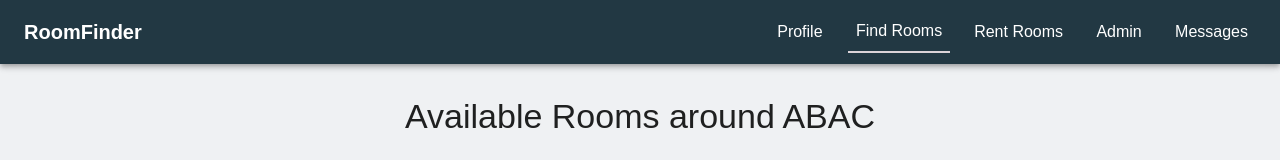
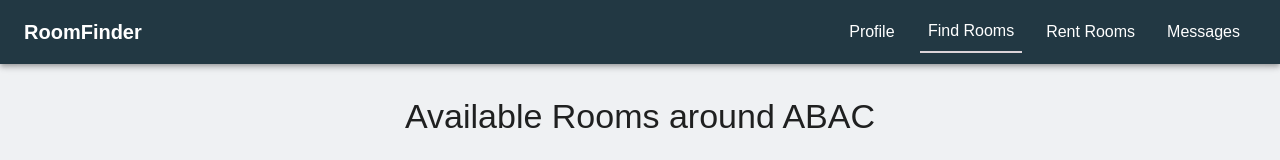
Before and after one commit to L-Y-Studio/roomtakeover, a React (Create React App) app in the folder source-code/: page /#/ in a window 1280 px wide. Shown: the top 160 px of the page. Built offline with nearby package versions, Linux system fonts and the light colour scheme; no server answers; the database is empty.

Commit message:
commit version 11

```diff
--- a/source-code/src/App.js
+++ b/source-code/src/App.js
@@ -7,6 +7,7 @@ import Messages from "./components/Messages";
 import Navbar from "./components/Navbar";
 import AdminRoomApproval from "./components/AdminRoomApproval";
 import RentRoom from "./components/RentRoom";
+import { NotificationProvider } from "./context/NotificationContext";
 
 
 const theme = createTheme({
@@ -37,6 +38,8 @@ const theme = createTheme({
 
 function App() {
   return (
+    <NotificationProvider>
+
     <ThemeProvider theme={theme}>
       <CssBaseline />
       <Router>
@@ -51,6 +54,7 @@ function App() {
           </Routes>
       </Router>
     </ThemeProvider>
+    </NotificationProvider>
   )
 }
 
--- a/source-code/src/components/Chat.js
+++ b/source-code/src/components/Chat.js
@@ -2,7 +2,7 @@
 
 import { useState, useEffect, useRef } from "react"
 import { db, auth } from "../firebase"
-import { collection, addDoc, query, where, orderBy, onSnapshot, serverTimestamp } from "firebase/firestore"
+import { collection, addDoc, query, where, orderBy, onSnapshot, serverTimestamp, updateDoc, doc,} from "firebase/firestore"
 import { Container, Typography, TextField, Button, Box, Paper, Avatar, Divider, CircularProgress } from "@mui/material"
 import SendIcon from "@mui/icons-material/Send"
 
@@ -30,10 +30,29 @@ const Chat = ({ conversationId, recipientId, recipientName }) => {
       setMessages(messageData)
       setLoading(false)
       scrollToBottom()
+
+      // Mark messages as read when they are viewed
+      markMessagesAsRead(snapshot.docs)
     })
 
     return () => unsubscribe()
   }, [conversationId, currentUser])
+
+  const markMessagesAsRead = async (messageDocs) => {
+    if (!currentUser) return
+
+    // Find messages that are for the current user and are unread
+    const unreadMessages = messageDocs.filter(
+      (doc) => doc.data().recipientId === currentUser.uid && doc.data().read === false,
+    )
+
+    // Update each unread message to be marked as read
+    for (const messageDoc of unreadMessages) {
+      await updateDoc(doc(db, "messages", messageDoc.id), {
+        read: true,
+      })
+    }
+  }
 
   const scrollToBottom = () => {
     messagesEndRef.current?.scrollIntoView({ behavior: "smooth" })
@@ -45,6 +64,7 @@ const Chat = ({ conversationId, recipientId, recipientName }) => {
     if (!newMessage.trim() || !currentUser || !conversationId) return
 
     try {
+      // Add the new message
       await addDoc(collection(db, "messages"), {
         text: newMessage,
         senderId: currentUser.uid,
@@ -52,6 +72,14 @@ const Chat = ({ conversationId, recipientId, recipientName }) => {
         recipientId: recipientId,
         conversationId: conversationId,
         timestamp: serverTimestamp(),
+        read: false,
+      })
+
+      // Update the conversation's last message
+      const conversationRef = doc(db, "conversations", conversationId)
+      await updateDoc(conversationRef, {
+        lastMessage: newMessage,
+        lastMessageTime: serverTimestamp(),
       })
 
       setNewMessage("")
--- a/source-code/src/components/Messages.js
+++ b/source-code/src/components/Messages.js
@@ -2,22 +2,9 @@
 
 import { useState, useEffect } from "react"
 import { db, auth } from "../firebase"
-import { collection, query, where, onSnapshot, orderBy } from "firebase/firestore"
+import { collection, query, where, onSnapshot, orderBy, getDocs, updateDoc, doc } from "firebase/firestore"
 import { onAuthStateChanged } from "firebase/auth"
-import {
-  Container,
-  Typography,
-  Box,
-  List,
-  ListItem,
-  ListItemAvatar,
-  ListItemText,
-  Avatar,
-  Divider,
-  Paper,
-  Button,
-  CircularProgress,
-} from "@mui/material"
+import { Container, Typography, Box, List, ListItem, ListItemAvatar, ListItemText, Avatar, Divider, Paper, Button, CircularProgress, Badge,} from "@mui/material"
 import GoogleIcon from "@mui/icons-material/Google"
 import { signInWithGoogle } from "../firebase"
 import Chat from "./Chat"
@@ -25,6 +12,7 @@ import Chat from "./Chat"
 const Messages = () => {
   const [user, setUser] = useState(null)
   const [conversations, setConversations] = useState([])
+  const [unreadCounts, setUnreadCounts] = useState({})
   const [loading, setLoading] = useState(true)
   const [selectedConversation, setSelectedConversation] = useState(null)
 
@@ -53,13 +41,37 @@ const Messages = () => {
         ...doc.data(),
       }))
       setConversations(conversationData)
+
+      // For each conversation, get the unread message count
+      conversationData.forEach((conversation) => {
+        fetchUnreadCount(conversation.id, userId)
+      })
+
       setLoading(false)
     })
 
     return () => unsubscribe()
   }
 
-  const handleSelectConversation = (conversation) => {
+  const fetchUnreadCount = (conversationId, userId) => {
+    const q = query(
+      collection(db, "messages"),
+      where("conversationId", "==", conversationId),
+      where("recipientId", "==", userId),
+      where("read", "==", false),
+    )
+
+    const unsubscribe = onSnapshot(q, (snapshot) => {
+      setUnreadCounts((prev) => ({
+        ...prev,
+        [conversationId]: snapshot.docs.length,
+      }))
+    })
+
+    return unsubscribe
+  }
+
+  const handleSelectConversation = async (conversation) => {
     // Find the other participant (not the current user)
     const otherParticipantId = conversation.participants.find((id) => id !== user.uid)
 
@@ -68,6 +80,30 @@ const Messages = () => {
       recipientId: otherParticipantId,
       recipientName: conversation.participantNames[otherParticipantId],
     })
+
+    // Mark messages in this conversation as read
+    await markConversationAsRead(conversation.id)
+  }
+
+  const markConversationAsRead = async (conversationId) => {
+    if (!user) return
+
+    // Get all unread messages for this conversation
+    const q = query(
+      collection(db, "messages"),
+      where("conversationId", "==", conversationId),
+      where("recipientId", "==", user.uid),
+      where("read", "==", false),
+    )
+
+    const querySnapshot = await getDocs(q)
+
+    // Mark each message as read
+    for (const docSnapshot of querySnapshot.docs) {
+      await updateDoc(doc(db, "messages", docSnapshot.id), {
+        read: true,
+      })
+    }
   }
 
   if (!user) {
@@ -128,6 +164,8 @@ const Messages = () => {
               // Find the other participant (not the current user)
               const otherParticipantId = conversation.participants.find((id) => id !== user.uid)
               const otherParticipantName = conversation.participantNames[otherParticipantId]
+              const unreadCount = unreadCounts[conversation.id] || 0
+              const hasUnread = unreadCount > 0
 
               return (
                 <Box key={conversation.id}>
@@ -138,18 +176,33 @@ const Messages = () => {
                     sx={{
                       transition: "background-color 0.2s",
                       "&:hover": { bgcolor: "rgba(0, 0, 0, 0.04)" },
+                      bgcolor: hasUnread ? "rgba(25, 118, 210, 0.08)" : "transparent",
                     }}
                   >
                     <ListItemAvatar>
-                      <Avatar sx={{ bgcolor: "primary.main" }}>
-                        {otherParticipantName?.[0]?.toUpperCase() || "U"}
-                      </Avatar>
+                      <Badge badgeContent={unreadCount} color="error" invisible={!hasUnread} overlap="circular">
+                        <Avatar sx={{ bgcolor: "primary.main" }}>
+                          {otherParticipantName?.[0]?.toUpperCase() || "U"}
+                        </Avatar>
+                      </Badge>
                     </ListItemAvatar>
                     <ListItemText
-                      primary={otherParticipantName}
+                      primary={
+                        <Typography component="span" variant="body1" sx={{ fontWeight: hasUnread ? 600 : 400 }}>
+                          {otherParticipantName}
+                        </Typography>
+                      }
                       secondary={
                         <>
-                          <Typography component="span" variant="body2" color="text.primary" sx={{ display: "inline" }}>
+                          <Typography
+                            component="span"
+                            variant="body2"
+                            color="text.primary"
+                            sx={{
+                              display: "inline",
+                              fontWeight: hasUnread ? 500 : 400,
+                            }}
+                          >
                             {conversation.lastMessage?.substring(0, 50)}
                             {conversation.lastMessage?.length > 50 ? "..." : ""}
                           </Typography>
--- a/source-code/src/components/Navbar.js
+++ b/source-code/src/components/Navbar.js
@@ -1,18 +1,18 @@
 "use client"
 import { useNavigate, useLocation } from "react-router-dom"
-import { AppBar, Toolbar, Button, Typography, Box } from "@mui/material"
+import { AppBar, Toolbar, Button, Typography, Box, Badge } from "@mui/material"
+import { useNotifications } from "../context/NotificationContext"
 
 const Navbar = () => {
   const navigate = useNavigate()
   const location = useLocation()
+  const { unreadCount = 0 } = useNotifications() || {}
 
   const navItems = [
     { label: "Profile", path: "/profile" },
     { label: "Find Rooms", path: "/" },
-    { label: "Rent Rooms", path: "/rent" },
-    { label: "Admin", path: "/admin" },
-    { label: "Messages", path: "/messages" },
-  ];
+    { label: "Rent Rooms", path: "/admin" },
+  ]
 
   return (
     <AppBar position="static" sx={{ backgroundColor: "#223843" }}>
@@ -48,6 +48,24 @@ const Navbar = () => {
               </Button>
             )
           })}
+
+          <Button
+            color="inherit"
+            onClick={() => navigate("/messages")}
+            sx={(theme) => ({
+              borderBottom: location.pathname === "/messages" ? `2px solid ${theme.palette.secondary.main}` : "none",
+              borderRadius: 0,
+              textTransform: "none",
+              fontSize: "1rem",
+              "&:hover": {
+                backgroundColor: "rgba(255, 255, 255, 0.1)",
+              },
+            })}
+          >
+            <Badge badgeContent={unreadCount} color="error" sx={{ mr: 1 }}>
+              Messages
+            </Badge>
+          </Button>
         </Box>
       </Toolbar>
     </AppBar>
--- /dev/null
+++ b/source-code/src/context/NotificationContext.js
@@ -0,0 +1,45 @@
+import { createContext, useContext, useEffect, useState } from "react"
+import { auth, db } from "../firebase"
+import { onAuthStateChanged } from "firebase/auth"
+import { collection, query, where, onSnapshot } from "firebase/firestore"
+
+const NotificationContext = createContext()
+
+export const NotificationProvider = ({ children }) => {
+  const [unreadCount, setUnreadCount] = useState(0)
+
+  useEffect(() => {
+    let unsubscribeAuth
+    let unsubscribeMessages
+
+    unsubscribeAuth = onAuthStateChanged(auth, (user) => {
+      if (user) {
+        const q = query(
+          collection(db, "messages"),
+          where("recipientId", "==", user.uid),
+          where("read", "==", false)
+        )
+
+        unsubscribeMessages = onSnapshot(q, (snapshot) => {
+          setUnreadCount(snapshot.size) // total unread messages for this user
+        })
+      } else {
+        setUnreadCount(0)
+        if (unsubscribeMessages) unsubscribeMessages()
+      }
+    })
+
+    return () => {
+      if (unsubscribeAuth) unsubscribeAuth()
+      if (unsubscribeMessages) unsubscribeMessages()
+    }
+  }, [])
+
+  return (
+    <NotificationContext.Provider value={{ unreadCount }}>
+      {children}
+    </NotificationContext.Provider>
+  )
+}
+
+export const useNotifications = () => useContext(NotificationContext)
```
